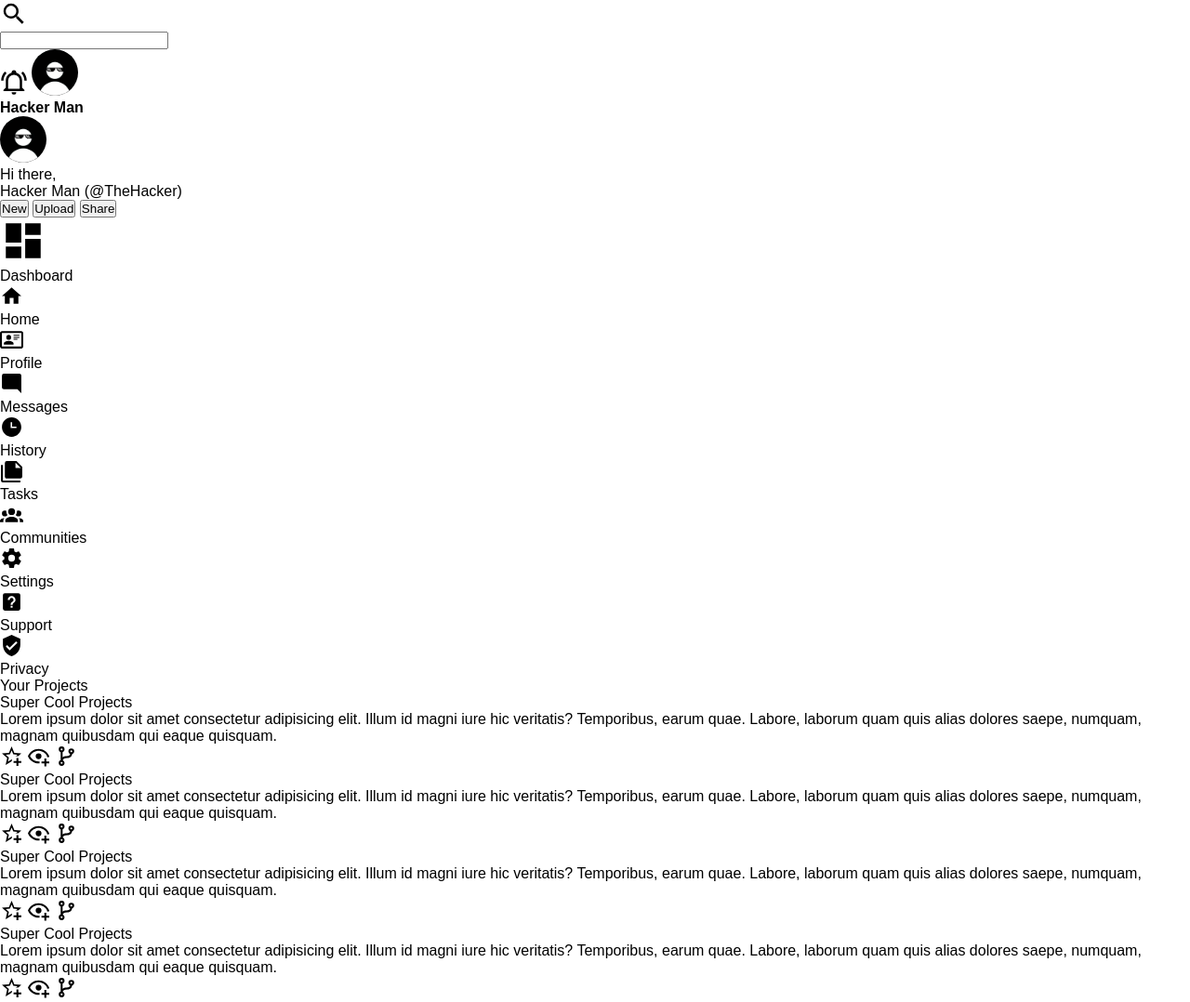
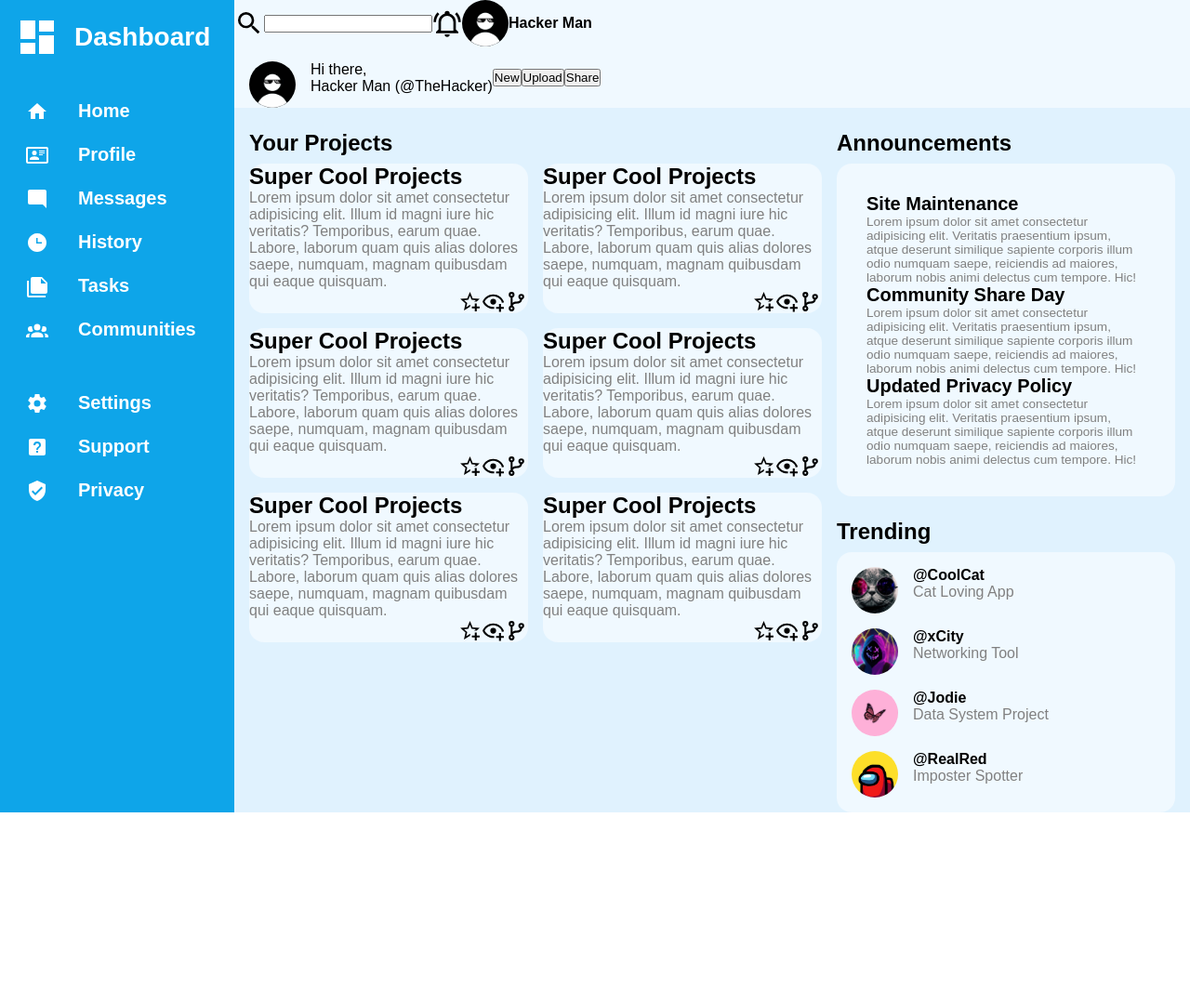
Before and after one commit to XixWISExiX/Admin-Dashboard, a plain HTML site: page index.html in a window 1280 px wide. Shown: the top 1078 px of the page at 93% size. After the commit the page ends 874 px from the top, so only its background shows below. Drawn offline with Linux system fonts and the light colour scheme.

Commit message:
Main Design Layed out

```diff
--- a/index.html
+++ b/index.html
@@ -8,70 +8,22 @@
     <title>Admin Dashboard</title>
   </head>
   <body>
-    <nav>
-      <div class="top-nav-container">
-        <svg
-          class="nav-svg"
-          xmlns="http://www.w3.org/2000/svg"
-          viewBox="0 0 24 24"
-        >
-          <title>magnify</title>
-          <path
-            d="M9.5,3A6.5,6.5 0 0,1 16,9.5C16,11.11 15.41,12.59 14.44,13.73L14.71,14H15.5L20.5,19L19,20.5L14,15.5V14.71L13.73,14.44C12.59,15.41 11.11,16 9.5,16A6.5,6.5 0 0,1 3,9.5A6.5,6.5 0 0,1 9.5,3M9.5,5C7,5 5,7 5,9.5C5,12 7,14 9.5,14C12,14 14,12 14,9.5C14,7 12,5 9.5,5Z"
-          />
-        </svg>
-        <div class="search-container">
-          <input type="text" placeholder="" class="search-input" />
-          <!-- <button class="search-btn">Search</button> -->
-        </div>
-
-        <svg
-          class="nav-svg"
-          xmlns="http://www.w3.org/2000/svg"
-          viewBox="0 0 24 24"
-        >
-          <title>bell-ring-outline</title>
-          <path
-            d="M10,21H14A2,2 0 0,1 12,23A2,2 0 0,1 10,21M21,19V20H3V19L5,17V11C5,7.9 7.03,5.17 10,4.29C10,4.19 10,4.1 10,4A2,2 0 0,1 12,2A2,2 0 0,1 14,4C14,4.1 14,4.19 14,4.29C16.97,5.17 19,7.9 19,11V17L21,19M17,11A5,5 0 0,0 12,6A5,5 0 0,0 7,11V18H17V11M19.75,3.19L18.33,4.61C20.04,6.3 21,8.6 21,11H23C23,8.07 21.84,5.25 19.75,3.19M1,11H3C3,8.6 3.96,6.3 5.67,4.61L4.25,3.19C2.16,5.25 1,8.07 1,11Z"
-          />
-        </svg>
-        <img
-          class="profile-pic"
-          src="images/profile-pic.jpg"
-          alt="Profile Picture"
-        />
-        <div class="profile-name">Hacker Man</div>
-      </div>
-      <div class="bottom-nav-container">
-        <div class="profile">
-          <img
-            class="profile-pic"
-            src="images/profile-pic.jpg"
-            alt="Profile Picture"
-          />
-          <div class="profile-text-container">
-            <div class="intro-text">Hi there,</div>
-            <div class="profile-name-with-handle">Hacker Man (@TheHacker)</div>
-          </div>
-        </div>
-        <div class="btn-container">
-          <button class="new-btn">New</button>
-          <button class="upload-btn">Upload</button>
-          <button class="share-btn">Share</button>
-        </div>
-      </div>
-    </nav>
+    <div class="dashboard-container">
       <div class="sidebar">
         <div class="sidebar-container">
+          <div class="sidebar-subcontainer">
             <svg
               class="main-sidebar-svg"
               xmlns="http://www.w3.org/2000/svg"
               viewBox="0 0 24 24"
             >
               <title>view-dashboard</title>
-          <path d="M13,3V9H21V3M13,21H21V11H13M3,21H11V15H3M3,13H11V3H3V13Z" />
+              <path
+                d="M13,3V9H21V3M13,21H21V11H13M3,21H11V15H3M3,13H11V3H3V13Z"
+              />
             </svg>
             <div class="main-sidebar-text">Dashboard</div>
+          </div>
           <div class="main-sidebar-menu">
             <div class="sidebar-subcontainer">
               <svg
@@ -193,6 +145,63 @@
           </div>
         </div>
       </div>
+      <div class="dashboard-right-container">
+        <nav class="nav-container">
+          <div class="top-nav-container">
+            <svg
+              class="nav-svg"
+              xmlns="http://www.w3.org/2000/svg"
+              viewBox="0 0 24 24"
+            >
+              <title>magnify</title>
+              <path
+                d="M9.5,3A6.5,6.5 0 0,1 16,9.5C16,11.11 15.41,12.59 14.44,13.73L14.71,14H15.5L20.5,19L19,20.5L14,15.5V14.71L13.73,14.44C12.59,15.41 11.11,16 9.5,16A6.5,6.5 0 0,1 3,9.5A6.5,6.5 0 0,1 9.5,3M9.5,5C7,5 5,7 5,9.5C5,12 7,14 9.5,14C12,14 14,12 14,9.5C14,7 12,5 9.5,5Z"
+              />
+            </svg>
+            <div class="search-container">
+              <form>
+                <input type="text" placeholder="" class="search-input" />
+              </form>
+            </div>
+
+            <svg
+              class="nav-svg"
+              xmlns="http://www.w3.org/2000/svg"
+              viewBox="0 0 24 24"
+            >
+              <title>bell-ring-outline</title>
+              <path
+                d="M10,21H14A2,2 0 0,1 12,23A2,2 0 0,1 10,21M21,19V20H3V19L5,17V11C5,7.9 7.03,5.17 10,4.29C10,4.19 10,4.1 10,4A2,2 0 0,1 12,2A2,2 0 0,1 14,4C14,4.1 14,4.19 14,4.29C16.97,5.17 19,7.9 19,11V17L21,19M17,11A5,5 0 0,0 12,6A5,5 0 0,0 7,11V18H17V11M19.75,3.19L18.33,4.61C20.04,6.3 21,8.6 21,11H23C23,8.07 21.84,5.25 19.75,3.19M1,11H3C3,8.6 3.96,6.3 5.67,4.61L4.25,3.19C2.16,5.25 1,8.07 1,11Z"
+              />
+            </svg>
+            <img
+              class="profile-pic"
+              src="images/profile-pic.jpg"
+              alt="Profile Picture"
+            />
+            <div class="profile-name">Hacker Man</div>
+          </div>
+          <div class="bottom-nav-container">
+            <div class="profile">
+              <img
+                class="profile-pic"
+                src="images/profile-pic.jpg"
+                alt="Profile Picture"
+              />
+              <div class="profile-text-container">
+                <div class="intro-text">Hi there,</div>
+                <div class="profile-name-with-handle">
+                  Hacker Man (@TheHacker)
+                </div>
+              </div>
+            </div>
+            <div class="btn-container">
+              <button class="new-btn">New</button>
+              <button class="upload-btn">Upload</button>
+              <button class="share-btn">Share</button>
+            </div>
+          </div>
+        </nav>
         <div class="main-section">
           <div class="project-container">
             <div class="main-section-header">Your Projects</div>
@@ -200,10 +209,10 @@
               <div class="card">
                 <div class="card-header">Super Cool Projects</div>
                 <div class="card-text">
-              Lorem ipsum dolor sit amet consectetur adipisicing elit. Illum id
-              magni iure hic veritatis? Temporibus, earum quae. Labore, laborum
-              quam quis alias dolores saepe, numquam, magnam quibusdam qui eaque
-              quisquam.
+                  Lorem ipsum dolor sit amet consectetur adipisicing elit. Illum
+                  id magni iure hic veritatis? Temporibus, earum quae. Labore,
+                  laborum quam quis alias dolores saepe, numquam, magnam
+                  quibusdam qui eaque quisquam.
                 </div>
                 <div class="project-icons">
                   <svg
@@ -241,10 +250,10 @@
               <div class="card">
                 <div class="card-header">Super Cool Projects</div>
                 <div class="card-text">
-              Lorem ipsum dolor sit amet consectetur adipisicing elit. Illum id
-              magni iure hic veritatis? Temporibus, earum quae. Labore, laborum
-              quam quis alias dolores saepe, numquam, magnam quibusdam qui eaque
-              quisquam.
+                  Lorem ipsum dolor sit amet consectetur adipisicing elit. Illum
+                  id magni iure hic veritatis? Temporibus, earum quae. Labore,
+                  laborum quam quis alias dolores saepe, numquam, magnam
+                  quibusdam qui eaque quisquam.
                 </div>
                 <div class="project-icons">
                   <svg
@@ -282,10 +291,10 @@
               <div class="card">
                 <div class="card-header">Super Cool Projects</div>
                 <div class="card-text">
-              Lorem ipsum dolor sit amet consectetur adipisicing elit. Illum id
-              magni iure hic veritatis? Temporibus, earum quae. Labore, laborum
-              quam quis alias dolores saepe, numquam, magnam quibusdam qui eaque
-              quisquam.
+                  Lorem ipsum dolor sit amet consectetur adipisicing elit. Illum
+                  id magni iure hic veritatis? Temporibus, earum quae. Labore,
+                  laborum quam quis alias dolores saepe, numquam, magnam
+                  quibusdam qui eaque quisquam.
                 </div>
                 <div class="project-icons">
                   <svg
@@ -323,10 +332,10 @@
               <div class="card">
                 <div class="card-header">Super Cool Projects</div>
                 <div class="card-text">
-              Lorem ipsum dolor sit amet consectetur adipisicing elit. Illum id
-              magni iure hic veritatis? Temporibus, earum quae. Labore, laborum
-              quam quis alias dolores saepe, numquam, magnam quibusdam qui eaque
-              quisquam.
+                  Lorem ipsum dolor sit amet consectetur adipisicing elit. Illum
+                  id magni iure hic veritatis? Temporibus, earum quae. Labore,
+                  laborum quam quis alias dolores saepe, numquam, magnam
+                  quibusdam qui eaque quisquam.
                 </div>
                 <div class="project-icons">
                   <svg
@@ -364,10 +373,10 @@
               <div class="card">
                 <div class="card-header">Super Cool Projects</div>
                 <div class="card-text">
-              Lorem ipsum dolor sit amet consectetur adipisicing elit. Illum id
-              magni iure hic veritatis? Temporibus, earum quae. Labore, laborum
-              quam quis alias dolores saepe, numquam, magnam quibusdam qui eaque
-              quisquam.
+                  Lorem ipsum dolor sit amet consectetur adipisicing elit. Illum
+                  id magni iure hic veritatis? Temporibus, earum quae. Labore,
+                  laborum quam quis alias dolores saepe, numquam, magnam
+                  quibusdam qui eaque quisquam.
                 </div>
                 <div class="project-icons">
                   <svg
@@ -405,10 +414,10 @@
               <div class="card">
                 <div class="card-header">Super Cool Projects</div>
                 <div class="card-text">
-              Lorem ipsum dolor sit amet consectetur adipisicing elit. Illum id
-              magni iure hic veritatis? Temporibus, earum quae. Labore, laborum
-              quam quis alias dolores saepe, numquam, magnam quibusdam qui eaque
-              quisquam.
+                  Lorem ipsum dolor sit amet consectetur adipisicing elit. Illum
+                  id magni iure hic veritatis? Temporibus, earum quae. Labore,
+                  laborum quam quis alias dolores saepe, numquam, magnam
+                  quibusdam qui eaque quisquam.
                 </div>
                 <div class="project-icons">
                   <svg
@@ -445,40 +454,42 @@
               </div>
             </div>
           </div>
+          <div class="announcement-trending-container">
             <div class="announcement-container">
               <div class="main-section-header">Announcements</div>
-        <div class="announcement-grid-container">
-          <div class="anncouncement-card">
+              <div class="announcement-flex-container">
+                <div class="announcement-card">
                   <div class="announcement-header">Site Maintenance</div>
-            <div class="anncouncement-text">
-              Lorem ipsum dolor sit amet consectetur adipisicing elit. Veritatis
-              praesentium ipsum, atque deserunt similique sapiente corporis
-              illum odio numquam saepe, reiciendis ad maiores, laborum nobis
-              animi delectus cum tempore. Hic!
+                  <div class="announcement-text">
+                    Lorem ipsum dolor sit amet consectetur adipisicing elit.
+                    Veritatis praesentium ipsum, atque deserunt similique
+                    sapiente corporis illum odio numquam saepe, reiciendis ad
+                    maiores, laborum nobis animi delectus cum tempore. Hic!
                   </div>
                 </div>
-          <div class="anncouncement-card">
+                <div class="announcement-card">
                   <div class="announcement-header">Community Share Day</div>
-            <div class="anncouncement-text">
-              Lorem ipsum dolor sit amet consectetur adipisicing elit. Veritatis
-              praesentium ipsum, atque deserunt similique sapiente corporis
-              illum odio numquam saepe, reiciendis ad maiores, laborum nobis
-              animi delectus cum tempore. Hic!
+                  <div class="announcement-text">
+                    Lorem ipsum dolor sit amet consectetur adipisicing elit.
+                    Veritatis praesentium ipsum, atque deserunt similique
+                    sapiente corporis illum odio numquam saepe, reiciendis ad
+                    maiores, laborum nobis animi delectus cum tempore. Hic!
                   </div>
                 </div>
-          <div class="anncouncement-card">
+                <div class="announcement-card">
                   <div class="announcement-header">Updated Privacy Policy</div>
-            <div class="anncouncement-text">
-              Lorem ipsum dolor sit amet consectetur adipisicing elit. Veritatis
-              praesentium ipsum, atque deserunt similique sapiente corporis
-              illum odio numquam saepe, reiciendis ad maiores, laborum nobis
-              animi delectus cum tempore. Hic!
+                  <div class="announcement-text">
+                    Lorem ipsum dolor sit amet consectetur adipisicing elit.
+                    Veritatis praesentium ipsum, atque deserunt similique
+                    sapiente corporis illum odio numquam saepe, reiciendis ad
+                    maiores, laborum nobis animi delectus cum tempore. Hic!
                   </div>
                 </div>
               </div>
             </div>
             <div class="trending-container">
               <div class="main-section-header">Trending</div>
+              <div class="profile-list">
                 <div class="profile">
                   <img
                     class="profile-pic"
@@ -525,5 +536,9 @@
                 </div>
               </div>
             </div>
+          </div>
+        </div>
+      </div>
+    </div>
   </body>
 </html>
--- a/style.css
+++ b/style.css
@@ -5,29 +5,195 @@
   font-family: sans-serif;
 }
 
+.dashboard-container {
+  display: flex;
+}
+
+.nav-container {
+  background-color: #f0f9ff;
+}
+
+.top-nav-container {
+  display: flex;
+  align-items: center;
+}
+
+.bottom-nav-container {
+  display: flex;
+}
+
+.profile {
+  display: flex;
+  padding-top: 1rem;
+}
+
+.profile-list .profile:last-child {
+  padding-bottom: 1rem;
+}
+
+.btn-container {
+  display: flex;
+  align-items: center;
+}
+
+.sidebar {
+  padding-top: 1rem;
+  background-color: #0ea5e9;
+  color: white;
+  font-weight: bold;
+  width: 18.75rem;
+  font-size: 1.25rem;
+}
+
+.sidebar-container {
+  margin-left: 1rem;
+}
+
+.sidebar-svg {
+  width: 1.5rem;
+  margin-right: 1rem;
+}
+
+.main-sidebar-svg {
+  width: 3rem;
+}
+
+.main-sidebar-text {
+  font-size: 1.75rem;
+  padding-right: 1.5rem;
+}
+
+.sidebar-text {
+  margin: 0.75rem 0;
+}
+
+.main-sidebar-menu,
+.settings-container {
+  margin-top: 2rem;
+}
+
+.main-sidebar-text,
+.sidebar-text {
+  margin-left: 1rem;
+}
+
+.sidebar-svg,
+.main-sidebar-svg {
+  fill: white;
+}
+
+.sidebar-subcontainer {
+  display: flex;
+  align-items: center;
+}
+
+.main-sidebar-menu,
+.settings-container {
+  margin-left: 0.75rem;
+}
+
+.main-section {
+  background-color: #e0f2fe;
+  display: flex;
+  font-size: 1.5rem;
+  font-weight: bold;
+}
+
+.project-grid-container {
+  margin-left: 1rem;
+  flex: 1;
+  display: grid;
+  grid-template-columns: 1fr 1fr;
+  /* grid-template-rows: 1fr 1fr 1fr; */
+  gap: 1rem;
+}
+
+.card {
+  border-radius: 1rem;
+  background-color: #f0f9ff;
+  width: 18.75rem;
+}
+
+.project-icons {
+  display: flex;
+  justify-content: end;
+}
+
+.announcement-trending-container {
+  margin: 0 1rem;
+}
+
+.announcement-flex-container {
+  padding: 2rem;
+  border-radius: 1rem;
+  background-color: #f0f9ff;
+  display: flex;
+  justify-content: space-between;
+  flex-direction: column;
+  width: 18.75rem;
+}
+
 .nav-svg {
-  width: 30px;
+  width: 2rem;
 }
 
 .profile-pic {
-  width: 50px;
-  height: 50px;
-  border-radius: 30px;
+  width: 3.125rem;
+  height: 3.125rem;
+  border-radius: 2rem;
   object-fit: cover;
+}
+
+.profile-text-container {
+  margin-left: 1rem;
+  font-size: 1rem;
 }
 
 .profile-name {
   font-weight: bold;
 }
 
-.main-sidebar-svg {
-  width: 50px;
-}
-
-.sidebar-svg {
-  width: 25px;
+.profile-list {
+  display: flex;
+  flex-direction: column;
+  border-radius: 1rem;
+  background-color: #f0f9ff;
 }
 
 .project-svg {
-  width: 25px;
+  width: 1.5625rem;
 }
+
+.main-section-header {
+  /* margin: 0 1rem; */
+  margin-top: 1.5rem;
+  margin-bottom: 0.5rem;
+}
+
+.project-container .main-section-header {
+  margin-left: 1rem;
+}
+
+.profile .profile-pic {
+  margin-left: 1rem;
+}
+
+.card-text,
+.announcement-text,
+.profile-text {
+  color: grey;
+  font-weight: lighter;
+}
+
+.card-text {
+  font-size: 1rem;
+  /* margin-left: 1rem; */
+}
+
+.announcement-text {
+  font-size: 0.85rem;
+}
+
+.announcement-header {
+  font-size: 1.25rem;
+}
```
Lines whose indentation alone changed are shown as unchanged.
